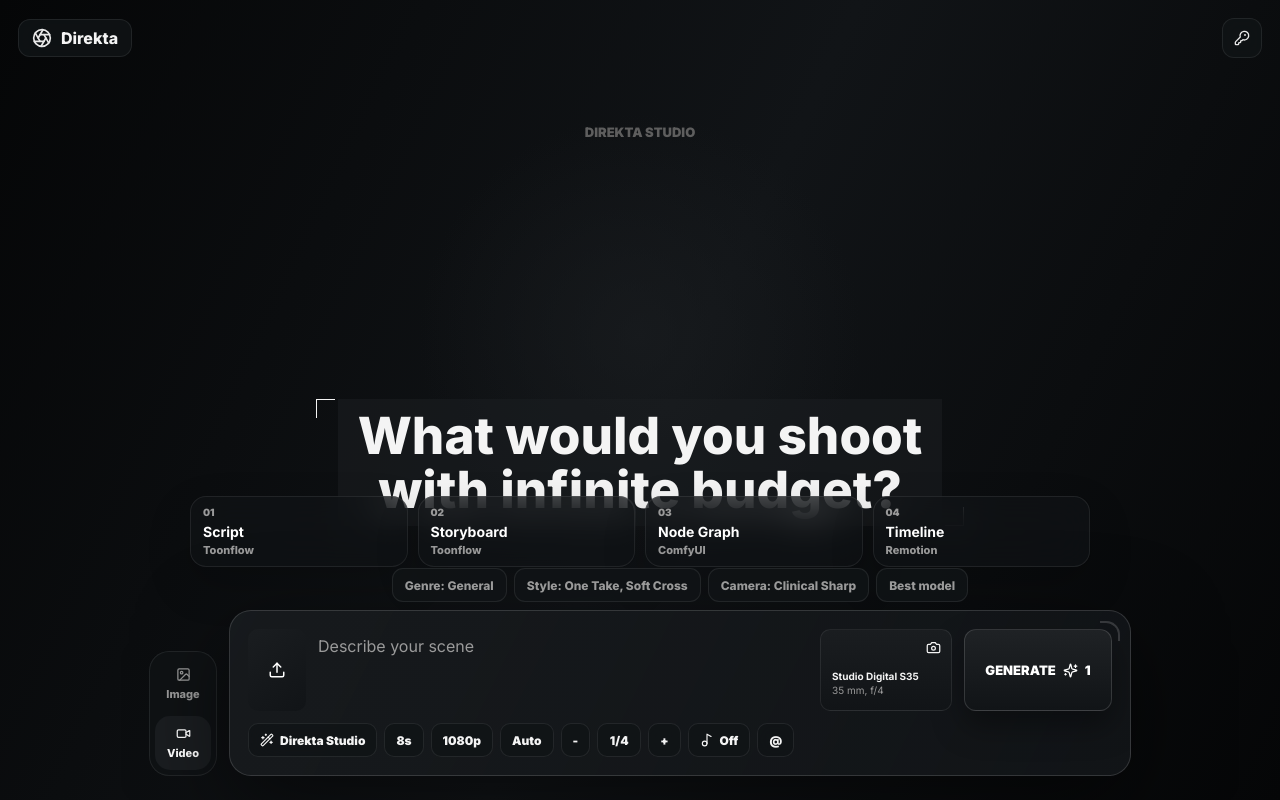
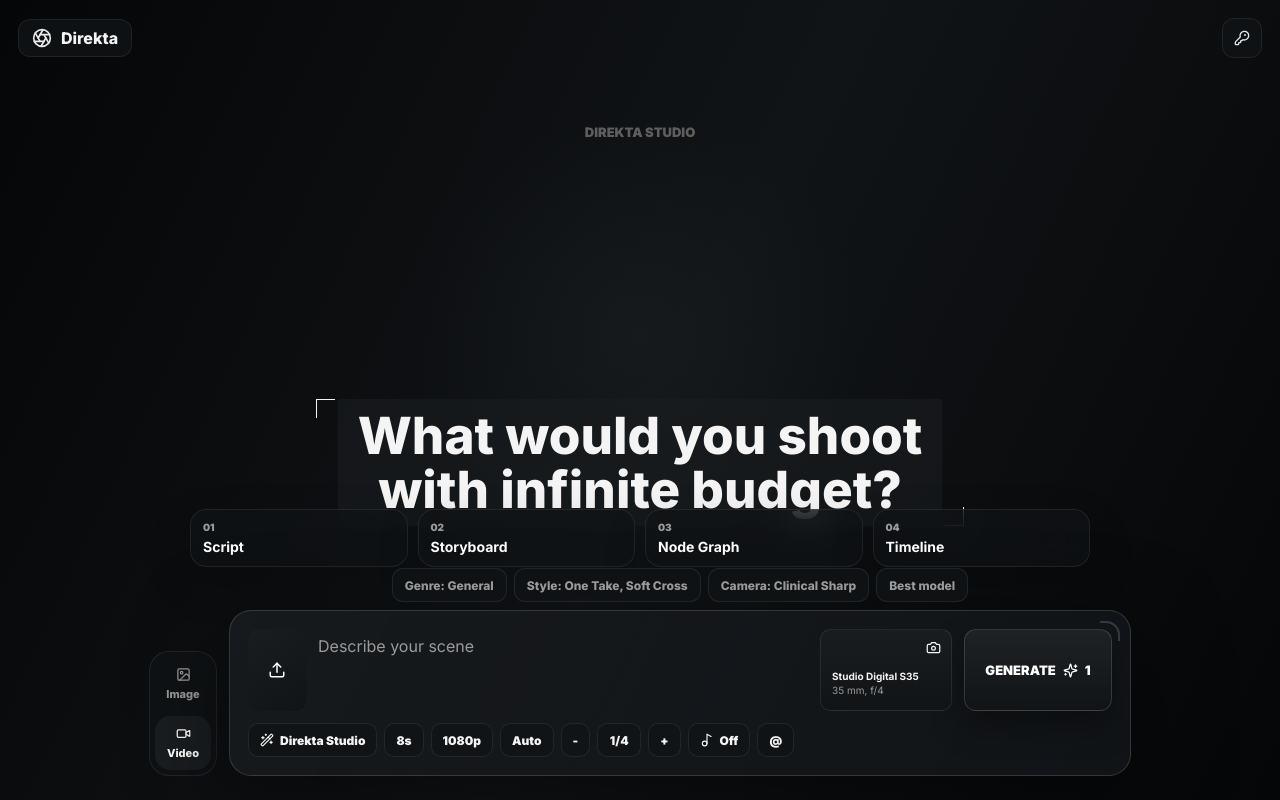
Before and after one commit to Swotboysandy/direkta, a Next.js app: page / in a window 1280 px wide. Built offline with nearby package versions, Linux system fonts and the light colour scheme.

Commit message:
Remove workflow source labels

```diff
--- a/app/globals.css
+++ b/app/globals.css
@@ -191,12 +191,6 @@ button {
   margin-top: 5px;
   color: white;
   font-size: 14px;
-}
-
-.production-strip small {
-  margin-top: 3px;
-  font-size: 11px;
-  font-weight: 800;
 }
 
 .studio-dock {
@@ -743,13 +737,6 @@ textarea::placeholder {
   font-size: 15px;
 }
 
-.flow-card em {
-  margin-top: 3px;
-  font-style: normal;
-  font-size: 11px;
-  font-weight: 800;
-}
-
 .flow-card small {
   margin-top: 10px;
   overflow: hidden;
--- a/app/page.tsx
+++ b/app/page.tsx
@@ -42,10 +42,10 @@ const cameraColumns = [
 ];
 const providers = ["Best model per task", "Higgsfield only", "Manual routing"];
 const productionFlow = [
-  { step: "Script", source: "Toonflow", detail: "Novel, brief, beat sheet" },
-  { step: "Storyboard", source: "Toonflow", detail: "Shots, assets, duration" },
-  { step: "Node Graph", source: "ComfyUI", detail: "Prompt, model, sampler" },
-  { step: "Timeline", source: "Remotion", detail: "Tracks, fps, render" }
+  { step: "Script", detail: "Novel, brief, beat sheet" },
+  { step: "Storyboard", detail: "Shots, assets, duration" },
+  { step: "Node Graph", detail: "Prompt, model, sampler" },
+  { step: "Timeline", detail: "Tracks, fps, render" }
 ];
 const workflowNodes = [
   { id: "prompt", title: "Prompt Builder", meta: "script + shot intent" },
@@ -114,7 +114,6 @@ export default function Home() {
           >
             <span>{String(index + 1).padStart(2, "0")}</span>
             <strong>{item.step}</strong>
-            <small>{item.source}</small>
           </motion.button>
         ))}
       </section>
@@ -345,7 +344,6 @@ function PipelinePanel() {
             <motion.button key={item.step} className="flow-card" whileHover={{ y: -3 }}>
               <span>{String(index + 1).padStart(2, "0")}</span>
               <strong>{item.step}</strong>
-              <em>{item.source}</em>
               <small>{item.detail}</small>
             </motion.button>
           ))}
```
